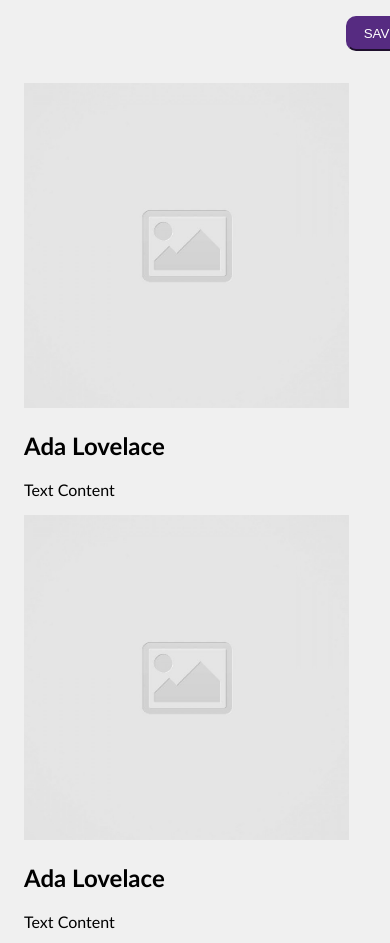
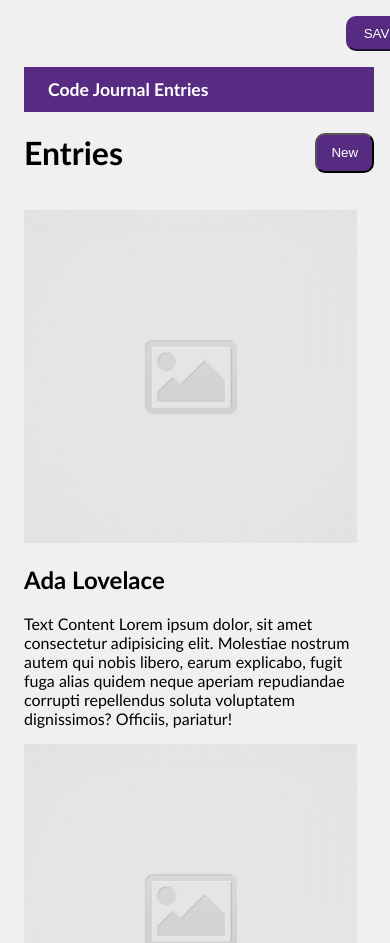
Before and after one commit to BishanWebeshete/code-journal, a website: page index.html in a window 390 px wide. Shown: the part 864-1807 px from the top of the page. Drawn offline with Linux system fonts and the light colour scheme.

Commit message:
css responsive for phone and desktop

```diff
--- a/css/styles.css
+++ b/css/styles.css
@@ -61,6 +61,21 @@ label {
   font-size: 1.1rem;
 }
 
+.one-row {
+  display: flex;
+}
+
+.new-button {
+  margin-left: 12rem;
+  margin-top: 1.3rem;
+  margin-bottom: 1.3rem;
+  padding-left: 0.9rem;
+  padding-right: 0.9rem;
+  background-color: #562b81;
+  color: white;
+  border-radius: 10px;
+}
+
 @media screen and (min-width: 768px) {
   textarea {
     padding-right: 22.5rem;
@@ -69,6 +84,14 @@ label {
   .code-journal {
     padding-left: 1rem;
   }
+
+  .new-button {
+    margin-left: 36rem;
+  }
+
+  li {
+    margin-bottom: 3rem;
+  }
 }
 
 ul {
--- a/index.html
+++ b/index.html
@@ -61,6 +61,15 @@
       </form>
     </div>
     <div data-view="entries" class="">
+      <header>
+        <div class="container">
+          <h1 class="code-journal">Code Journal Entries</h1>
+        </div>
+      </header>
+      <div class="one-row">
+        <h1>Entries</h1>
+        <button class="new-button">New</button>
+      </div>
       <ul class="column-full">
         <li>
           <div class="row">
@@ -69,7 +78,7 @@
             </div>
             <div class="column-half">
               <h2>Ada Lovelace</h2>
-              <p>Text Content</p>
+              <p>Text Content Lorem ipsum dolor, sit amet consectetur adipisicing elit. Molestiae nostrum autem qui nobis libero, earum explicabo, fugit fuga alias quidem neque aperiam repudiandae corrupti repellendus soluta voluptatem dignissimos? Officiis, pariatur!</p>
             </div>
           </div>
         </li>
@@ -80,7 +89,7 @@
             </div>
             <div class="column-half">
               <h2>Ada Lovelace</h2>
-              <p>Text Content</p>
+              <p>Text Content Lorem ipsum dolor sit amet consectetur adipisicing elit. Aliquid repellendus incidunt quia et, dolorem architecto veniam autem quaerat perspiciatis excepturi quisquam animi? Laborum, voluptates rerum quaerat esse non quis neque.</p>
             </div>
           </div>
         </li>
```
